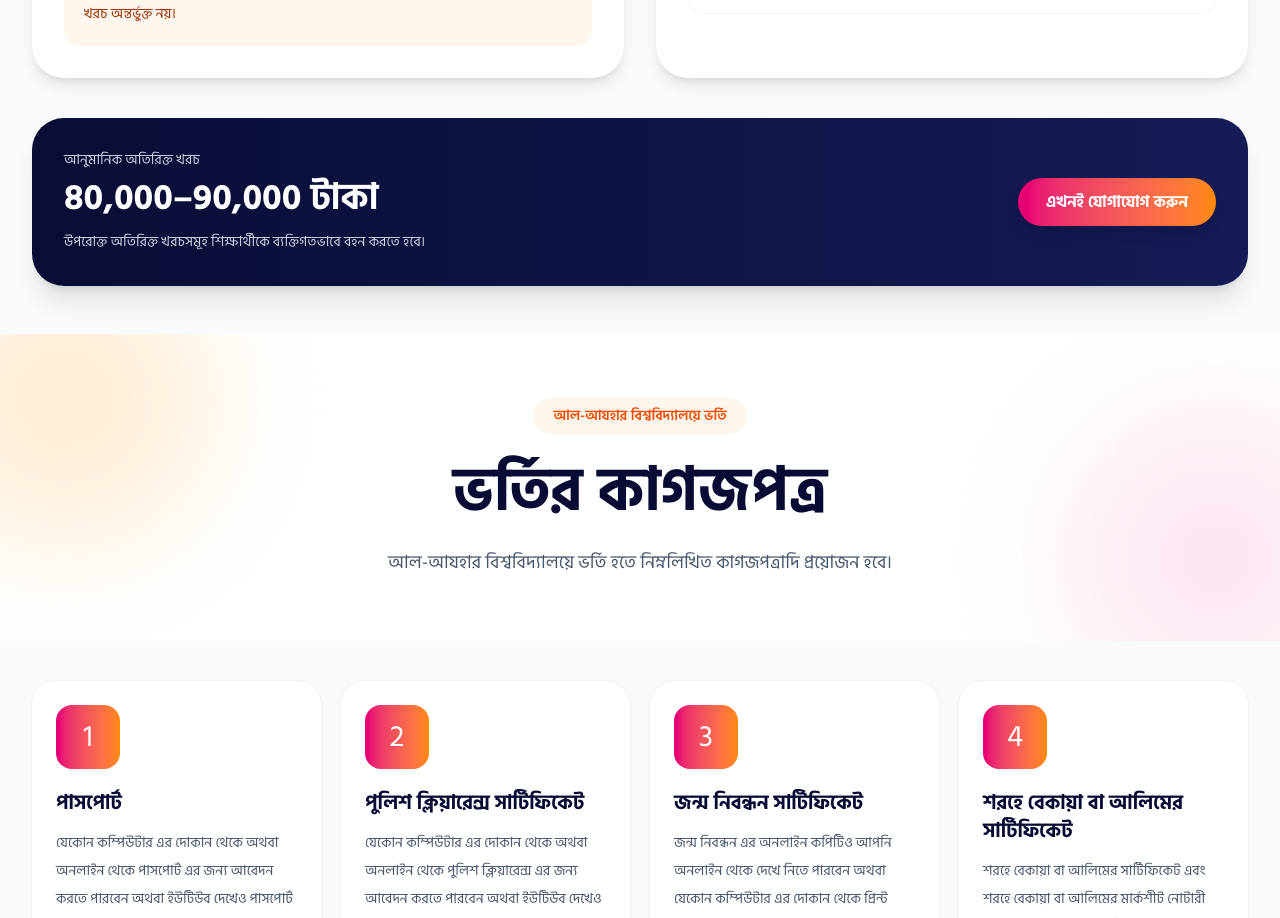
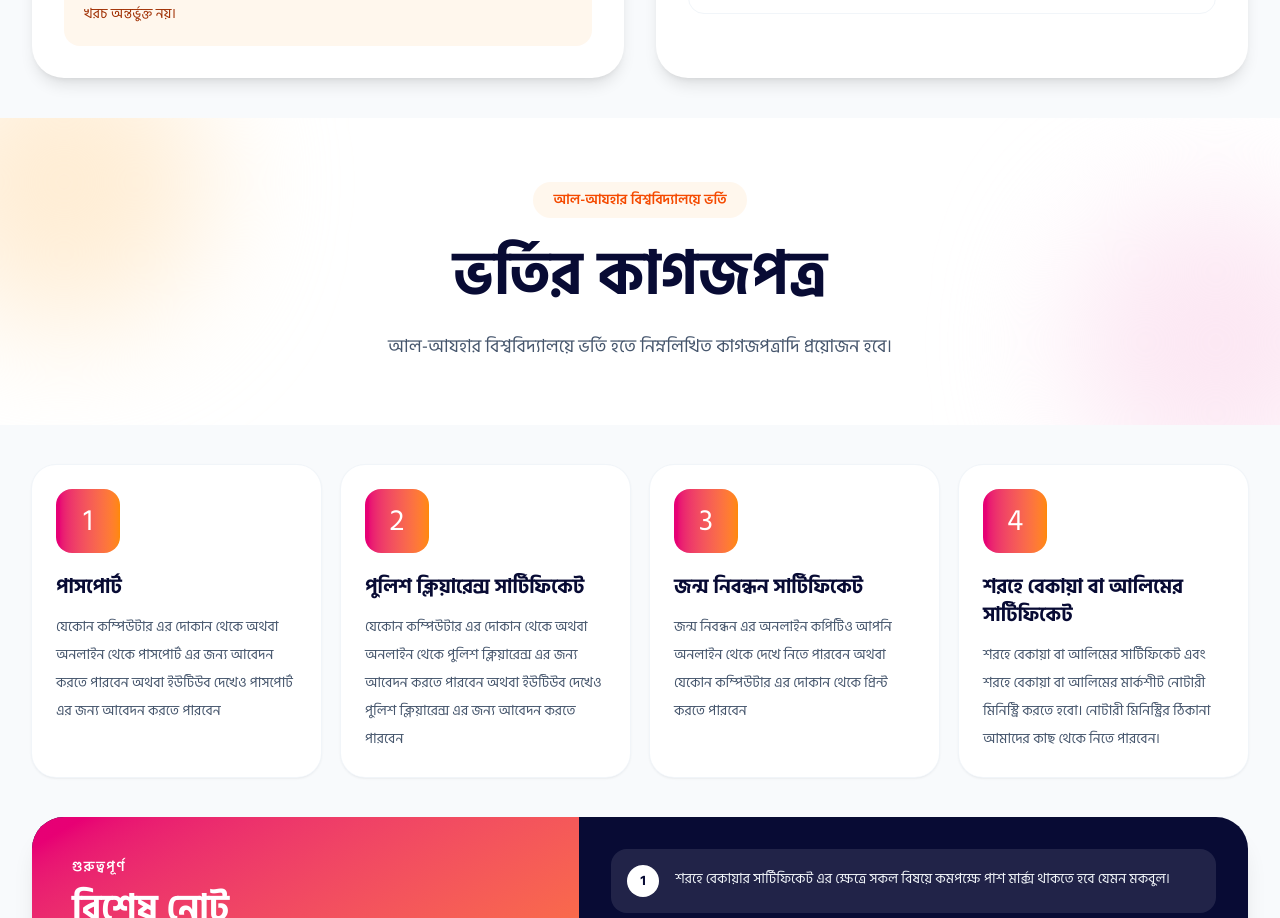
Before and after one commit to BabriWala/azhari-travels, a Next.js app: page /al-azhar-university in a window 1280 px wide. Shown: the part 1675-2593 px from the top of the page. Built offline with nearby package versions, Linux system fonts and the light colour scheme; no server answers.

Commit message:
Additional Charge is closed

```diff
--- a/src/app/al-azhar-university/university-sections/AlAzharPackagePage.tsx
+++ b/src/app/al-azhar-university/university-sections/AlAzharPackagePage.tsx
@@ -179,11 +179,12 @@
             </section>
 
             {/* Additional Cost */}
-            <section className="mx-auto max-w-7xl px-4 pb-12 sm:px-6 lg:px-8">
+
+            {/* <section className="mx-auto max-w-7xl px-4 pb-12 sm:px-6 lg:px-8">
                 <div className="rounded-4xl bg-linear-to-r from-[#090d35] to-[#151b55] p-6 text-white shadow-xl sm:p-8 md:flex md:items-center md:justify-between">
                     <div>
                         <p className="text-sm text-slate-300">
-                            {/* Estimated Additional Cost */}
+
                             আনুমানিক অতিরিক্ত খরচ
 
                         </p>
@@ -205,7 +206,7 @@
                         </button>
                     </MetaWhatsAppSalesLink>
                 </div>
-            </section>
+            </section> */}
         </main>
     );
 }
```
